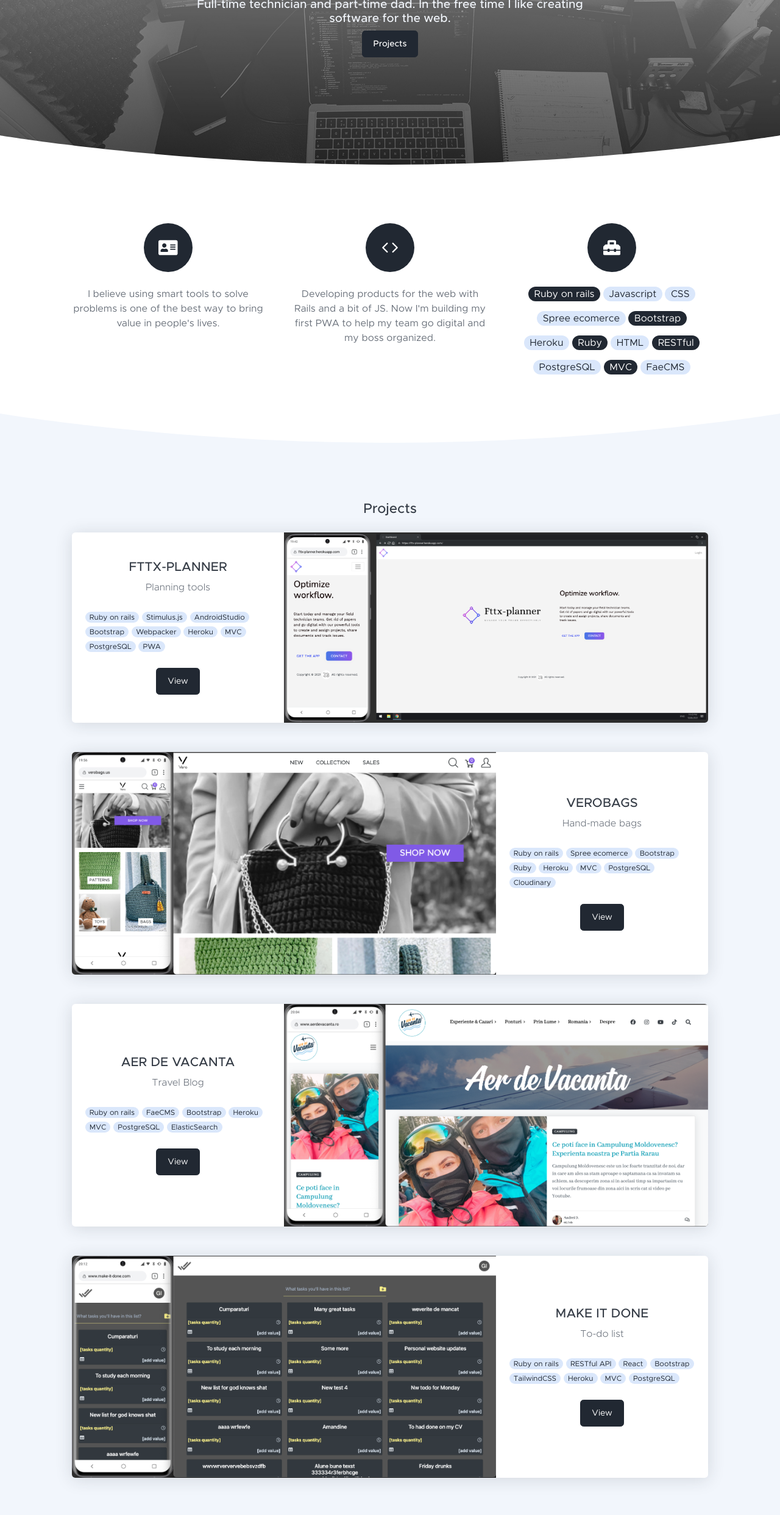
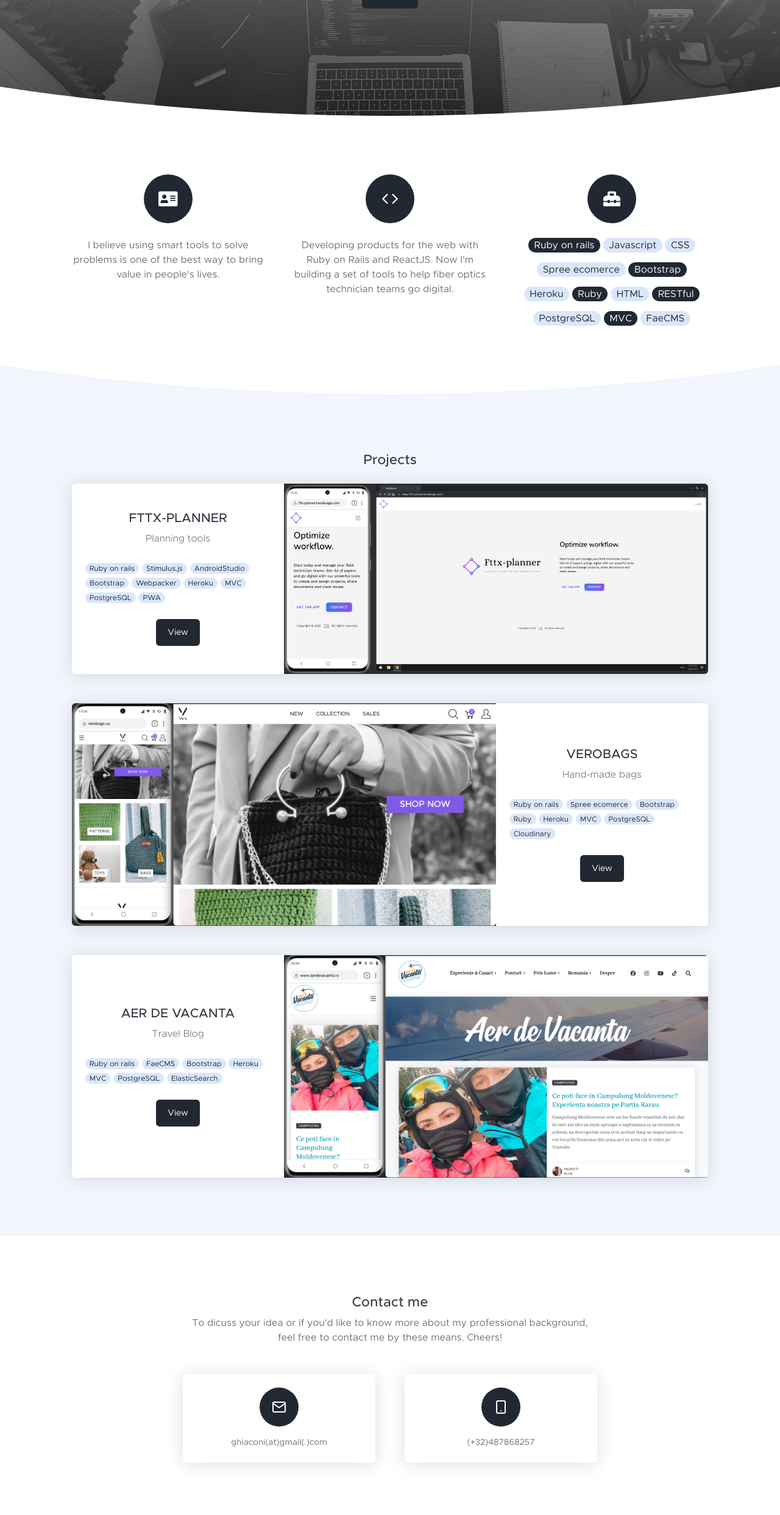
Before and after one commit to giaconi/live-page, a plain HTML site: page index.html in a window 1280 px wide. Shown: the part 316-2800 px from the top of the page at 61% size. Drawn offline with nearby package versions, Linux system fonts and the light colour scheme.

Commit message:
Update index.html

```diff
--- a/index.html
+++ b/index.html
@@ -6,7 +6,7 @@
     <meta http-equiv="X-UA-Compatible" content="IE=edge" />
     <meta name="viewport" content="width=device-width, initial-scale=1, shrink-to-fit=no" />
     <meta name="description"
-        content="Full-stack developer. Moved forward by a ton of drive and curiosity. Get in touch to find out more." />
+        content="Full-stack developer. Moved forward by a ton of drive and curiosity. Contact me to find out how can I help you materialize your idea." />
     <meta property='og:title' content='Iaconi Gheorghe, software developer'/>
     <meta property='og:image' content='https://res.cloudinary.com/giaconi/image/upload/v1603974368/13kma4mp6v1r9ryln7bmy7v90ecr.jpg'/>
     <meta property='og:description' content='Full-stack developer. Moved forward by a ton of drive and curiosity. Contact me to find out how can I help you materialize your idea.'/>
@@ -37,7 +37,7 @@
     <div id="layoutDefault" class="hide">
         <div id="layoutDefault_content">
             <!-- Navbar -->
-            <nav class="navbar navbar-expand-lg bg-white navbar-light" id="top">
+            <nav class="navbar navbar-expand-lg bg-white navbar-light fixed-top" id="top">
                 <div class="container">
                     <a class="" href="https://ghiaconi.com/"><img class="main-image" src="assets/img/logo.png"
                             alt=""></a>
@@ -58,6 +58,9 @@
                             </li>
                             <li class="nav-item">
                                 <a class="nav-link social" href="#projects" data-offset="90">Projects</a>
+                            </li>
+                            <li class="nav-item">
+                                <a class="nav-link social" href="#!" data-offset="90">Blog</a>
                             </li>
                             <li class="nav-item">
                                 <a class="nav-link social" href="#contact" data-offset="90">Contact</a>
@@ -88,7 +91,7 @@
 
             <main>
                 <!-- Page Header-->
-                <header class="page-header page-header-dark bg-img-cover"
+                <header class="page-header page-header-dark bg-img-cover" id="page-start"
                     style="background-image: url('assets/img/hero.jpg'); background-repeat: no-repeat; background-size: cover; background-position: center center;">
                     <div class="page-header-content py-5">
                         <div class="container">
@@ -96,8 +99,7 @@
                                 <div class="col-xl-8 col-lg-10 text-center">
                                     <div data-aos="fade-up">
                                         <h1 class="page-header-title">Gheorghe Iaconi</h1>
-                                        <h4 class="text-light">Full-time technician and part-time dad. In the free time
-                                            I like creating software for the web.</h4>
+                                        <h4 class="text-light">Web developer and part-time dad. I love creating products from zero-to-hero.</h4>
                                     </div>
                                     <a class="btn btn-dark font-weight-500" href="#projects" data-aos="fade-up"
                                         data-aos-delay="100">Projects</a>
@@ -124,9 +126,8 @@
                             <div class="col-lg-4 mb-5 mb-lg-0">
                                 <div class="icon-stack icon-stack-xl bg-dark text-white mb-4"><i
                                         data-feather="code"></i></div>
-                                <p class="mb-0">Developing products for the web with Rails and a bit of JS. Now I'm
-                                    building my first PWA
-                                    to help my team go digital and my boss organized.</p>
+                                <p class="mb-0">Developing products for the web with Ruby on Rails and ReactJS. Now I'm
+                                    building a set of tools to help fiber optics technician teams go digital.</p>
                             </div>
                             <div class="col-lg-4 mb-5 mb-lg-0">
                                 <div class="icon-stack icon-stack-xl bg-dark text-white mb-4"><i
@@ -271,7 +272,7 @@
                                     </div>
                                 </div>
                             </div>
-                            <div class="card mb-5" data-aos="fade-left">
+                            <div class="card" data-aos="fade-left">
                                 <div class="row no-gutters">
                                     <div class="col-md-4 order-1 order-md-0">
                                         <div
@@ -308,48 +309,6 @@
                                     </div>
                                     <div class="col-md-8 order-0 order-md-1"><img class="img-fluid"
                                             src="assets/img/aerdevacanta.png" alt="..." /></div>
-                                </div>
-                            </div>
-                            <div class="card" data-aos="fade-right">
-                                <div class="row no-gutters">
-                                    <div class="col-md-8"><img class="img-fluid" src="assets/img/makeitdone.png"
-                                            alt="..." /></div>
-                                    <div class="col-md-4">
-                                        <div
-                                            class="card-body d-flex align-items-center justify-content-center h-100 flex-column">
-                                            <h3 class="card-title font-weight-bold text-uppercase mb-2">make it done
-                                            </h3>
-                                            <p class="card-text font-weight-light mb-4">To-do list</p>
-                                            <div class="flex-row justify-content-center">
-                                                <p class="mb-0 badge badge-pill badge-primary-soft">
-                                                    Ruby on rails
-                                                </p>
-                                                <p class="mb-0 badge badge-pill badge-primary-soft">
-                                                    RESTful API
-                                                </p>
-                                                <p class="mb-0 badge badge-pill badge-primary-soft">
-                                                    React
-                                                </p>
-                                                <p class="mb-0 badge badge-pill badge-primary-soft">
-                                                    Bootstrap
-                                                </p>
-                                                <p class="mb-0 badge badge-pill badge-primary-soft">
-                                                    TailwindCSS
-                                                </p>
-                                                <p class="mb-0 badge badge-pill badge-primary-soft">
-                                                    Heroku
-                                                </p>
-                                                <p class="mb-0 badge badge-pill badge-primary-soft">
-                                                    MVC
-                                                </p>
-                                                <p class="mb-0 badge badge-pill badge-primary-soft">
-                                                    PostgreSQL
-                                                </p>
-                                            </div>
-                                            <a type="button" class="mt-4 btn btn-dark"
-                                                href="http://www.make-it-done.com/" target="_blank">View</a>
-                                        </div>
-                                    </div>
                                 </div>
                             </div>
                         </div>
@@ -396,7 +355,7 @@
         </footer>
     </div>
     <div class="top">
-        <a class="icon-stack bg-dark text-white" rel="noreferrer" href="#top">
+        <a class="icon-stack bg-dark text-white" rel="noreferrer" href="#page-start">
             <i class="fas fa-arrow-up"></i>
         </a>
     </div>
```
